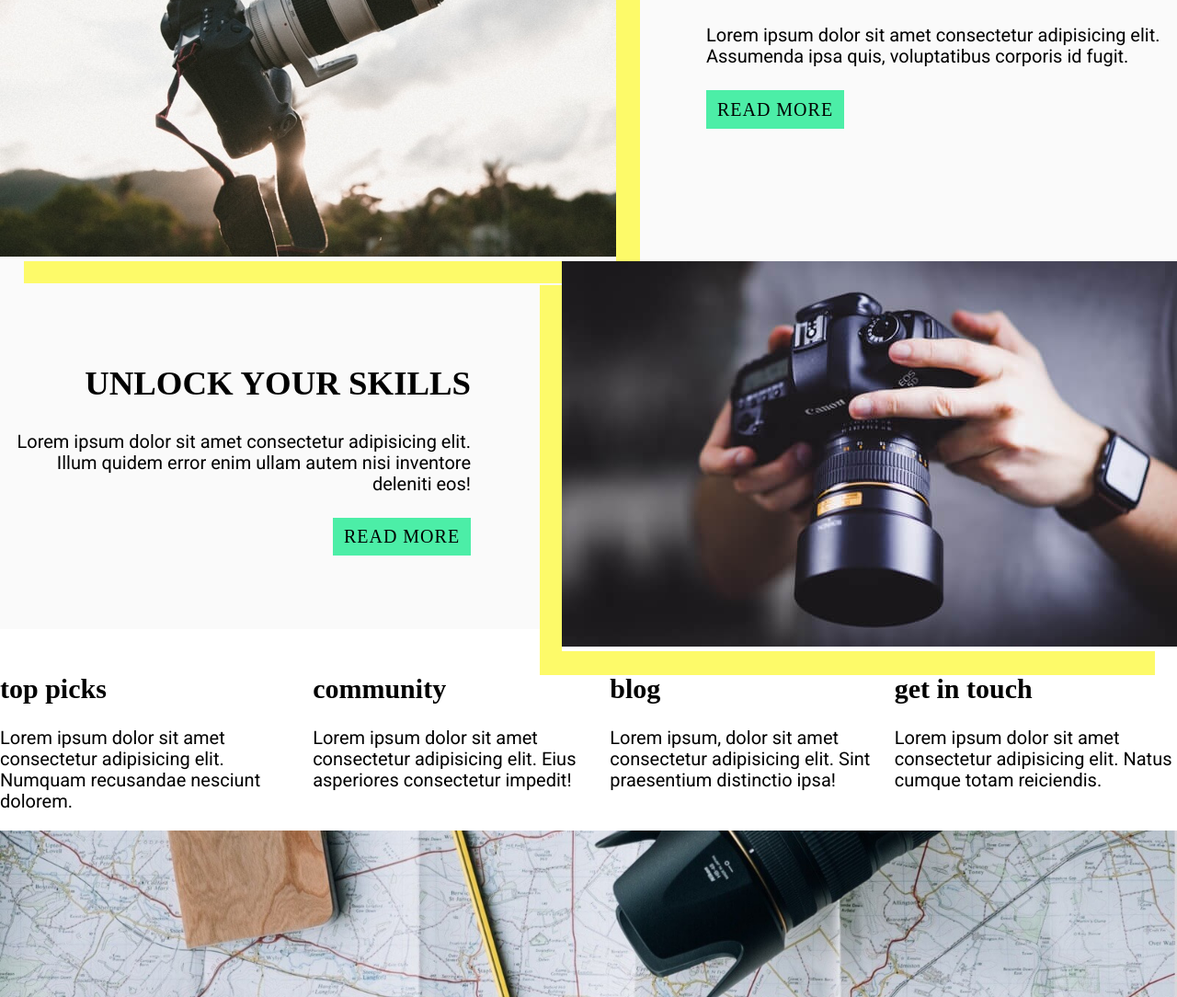
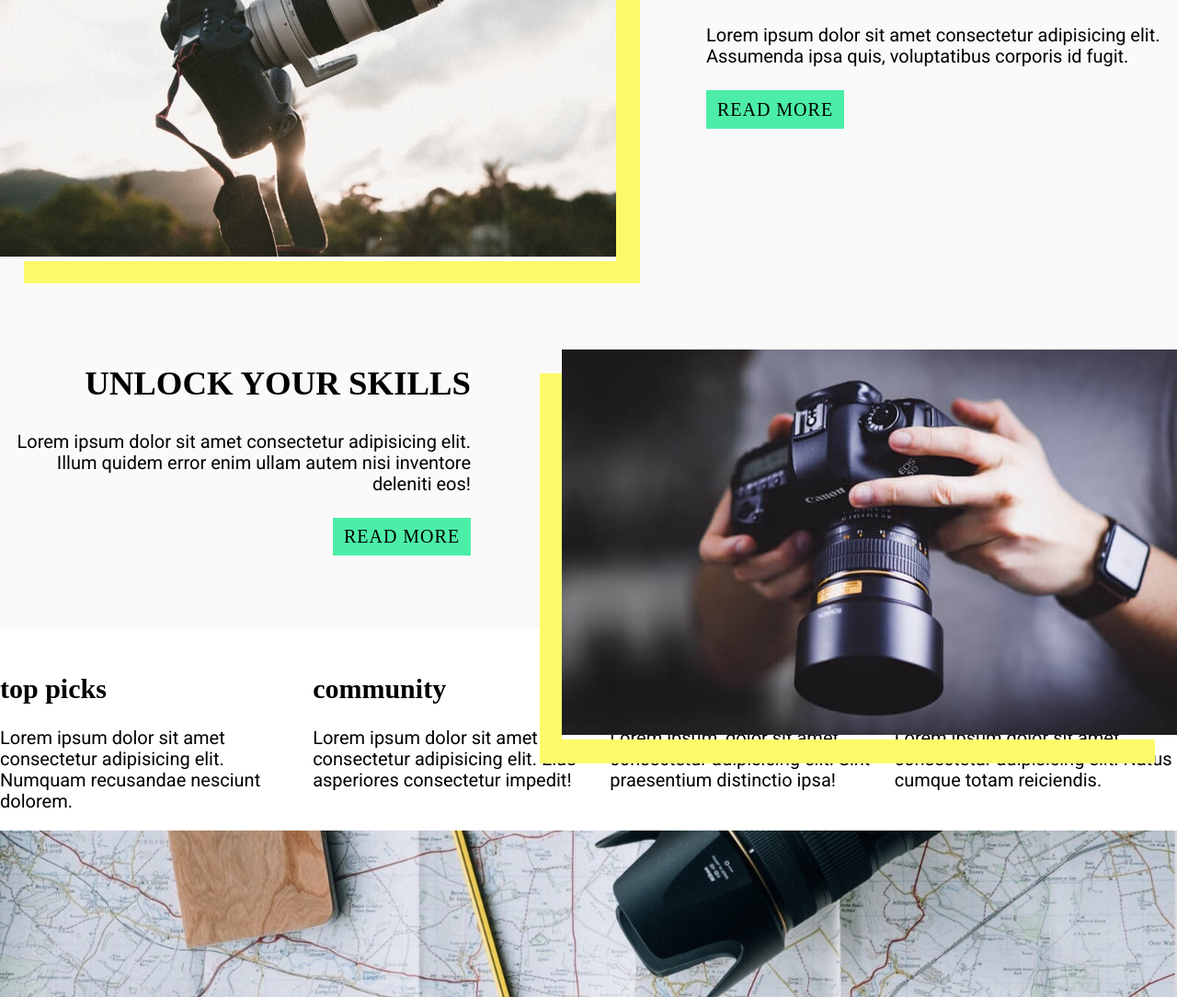
Before and after one commit to HoiJW/hoi-project-capture, a plain HTML site: page index.html in a window 1280 px wide. Shown: the part 1556-2640 px from the top of the page at 92% size. Drawn offline with nearby package versions, Linux system fonts and the light colour scheme; files that its build step writes are made by us from their sources; a web font is replaced by a local one.

Commit message:
adjusting some element on blog section

```diff
--- a/styles/sass/_main-first-half.scss
+++ b/styles/sass/_main-first-half.scss
@@ -79,7 +79,7 @@
         order: 1 ;
         position: absolute;
         right: 0;
-        bottom: -3%;
+        bottom: -15%;
     }
 
     .box4{
```
